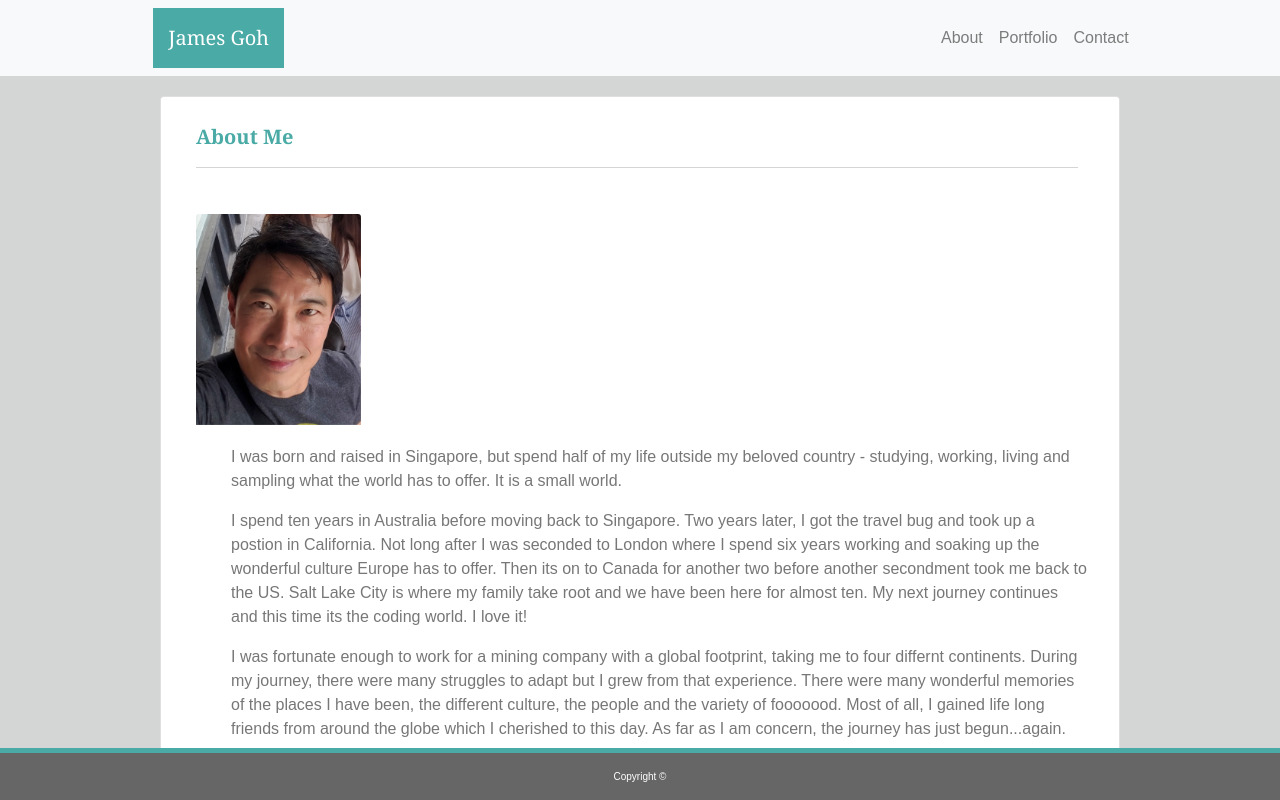
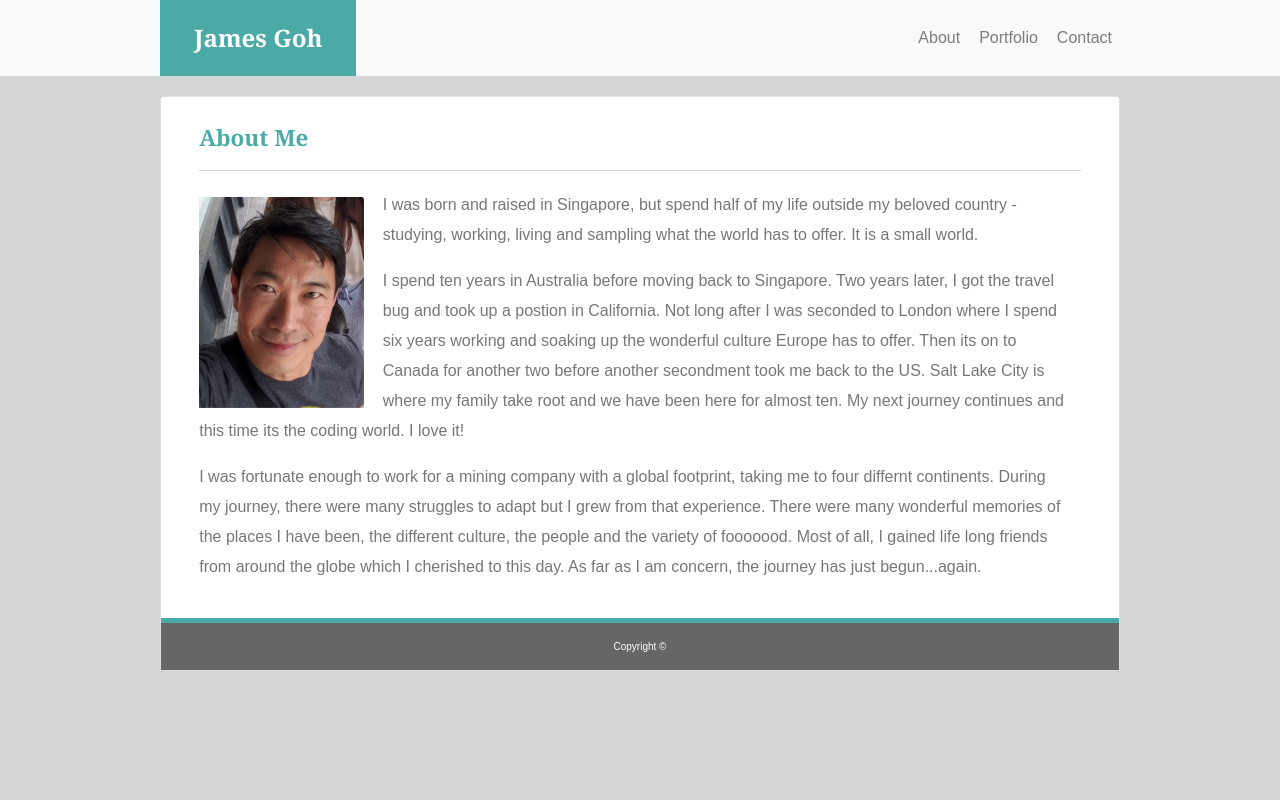
Before and after one commit to jgohbb/Bootstrap-Portfolio, a plain HTML site: page index.html in a window 1280 px wide. Drawn offline with nearby package versions, Linux system fonts and the light colour scheme.

Commit message:
Bootstrap portfolio 70% complete

```diff
--- a/assets/css/style.css
+++ b/assets/css/style.css
@@ -1,18 +1,27 @@
-.jumbotron {
-    width: 960px;
-    margin: 20px 0 0 0;
+/* GENERAL incl Navbar */
+.navbar {
+    padding: 0;
+    border-bottom: 1px thin #777777;
+}
+
+.navbar-brand {
+    background: #4aaaa5 !important;
+    color: #ffffff !important;
+    padding: 20px 34px 20px 34px;
+    font-family: Georgia, 'Times New Roman', Times, serif;
+    margin: 0 0 0 0;
+    position: relative;
+    font-size: 1.5em;
+    font-weight: bold;
+
+}
+.navbar-nav {
+    margin: 0 0 0 0;
 }
 
 
-.navbar .navbar-brand {
-    background: #4aaaa5 !important;
-    color: #ffffff;
-    padding: 15px;
-    font-family: Georgia, 'Times New Roman', Times, serif;
-    margin: 0 0 0 11%;
-}
-.navbar-nav {
-    margin: 0 13% 0 0;
+.nav-item {
+    margin-left: 3px;
 }
 
 body {
@@ -31,28 +40,37 @@ footer {
     padding-bottom: -5px;
     font-size: 10px;
     border-top: 5px solid #4aaaa5;
+    max-block-size: 1300px !important;
+
 }
 
+/* ABOUT page */
 .card {
     margin: 0 auto;
     background:#ffffff;
     color: #777777;
 }
 
-.container {
-    margin: 0 0 0 20px;
+.card-body {
+    flex: inherit;
+    padding: 0 !important;
+    margin: 2% 4% 0 2.5% !important;
+    line-height: 30px;
 }
 
-.row {
-    margin: 20px 0 0 0;
+.container {
+    margin: 0 auto;
+    width: 100% !important;
+    max-width: 960px !important;
+    clear: both;
 }
 
 h1 {
     color: #4aaaa5;
     font-family: Georgia, 'Times New Roman', Times, serif;
-    font-size: 20px;
+    font-size: 1.4em;
     font-weight: bold;
-    margin: 3% 0 0 0;
+    margin: 3% 0 0 2.5%;
     padding: 0 0 2% 0;
     border-bottom: 1px solid rgb(211, 214, 213);
     width: 95%;
@@ -64,5 +82,14 @@ hr {
 }
 
 .image-wrapper {
-    margin: 2.8% 2% 0 0;
+    margin: 2.8% 2% 5px 2.5%;
+
 }
+
+/* CONTACT page */
+
+form {
+    width: 96% !important;
+    margin: 2% 5% 2% 2% !important;
+    height: 30%;
+}
--- a/index.html
+++ b/index.html
@@ -12,16 +12,18 @@
 <body>
 
 
-  <nav class="navbar navbar-expand-lg navbar-light bg-light">
+  <nav class="navbar navbar-expand-lg navbar-light bg-light max-width=960px">
+    <div class="navbar container">
       <a class="navbar-brand" href="index.html">James Goh</a>
       <button class="navbar-toggler" type="button" data-toggle="collapse" data-target="#navbarNavAltMarkup" aria-controls="navbarNavAltMarkup" aria-expanded="false" aria-label="Toggle navigation">
         <span class="navbar-toggler-icon"></span>
       </button>
       <div class="collapse navbar-collapse" id="navbarNavAltMarkup">
         <div class="navbar-nav ml-auto">
-          <a class="nav-item nav-link" href="index.html">About</a>
-          <a class="nav-item nav-link" href="portfolio.html">Portfolio</a>
-          <a class="nav-item nav-link" href="contact.html">Contact</a>
+          <a id="index" class="nav-item nav-link" href="index.html">About</a>
+          <a id="portfolio" class="nav-item nav-link" href="portfolio.html">Portfolio</a>
+          <a id="contact" class="nav-item nav-link" href="contact.html">Contact</a>
+        </div>
       </div>
     </div>
   </nav>
@@ -34,13 +36,11 @@
         <h1>About Me</h1>
       </div>
 
-      <div class="row">
+
       <div class="image-wrapper float-left">
         <img class="card-img-top" src="assets/images/profile-pic.jpg" alt="Card image cap" style="width:165px">
       </div>
 
-
-          <div class="col-md-12">
       <div class="card-body">
       <p>I was born and raised in Singapore, but spend half of my life outside my beloved country -
         studying, working, living and sampling what the world has to offer. It is a small world.</p>
@@ -59,11 +59,9 @@
         which I cherished to this day. As far as I am concern, the journey has just begun...again.</p>
       </div>
   </div>
-      </div>
-  </div>
 
 
-    <footer class="page-footer font-small blue fixed-bottom">
+  <footer class="page-footer font-small blue sticky-bottom">
     <div class="footer-copyright text-center py-3">Copyright ©</a>
     </div>
   </footer>
```
Also changed, not shown: contact.html (+12 -5 lines), portfolio.html (+14 -12 lines). Lines whose indentation alone changed are shown as unchanged.
